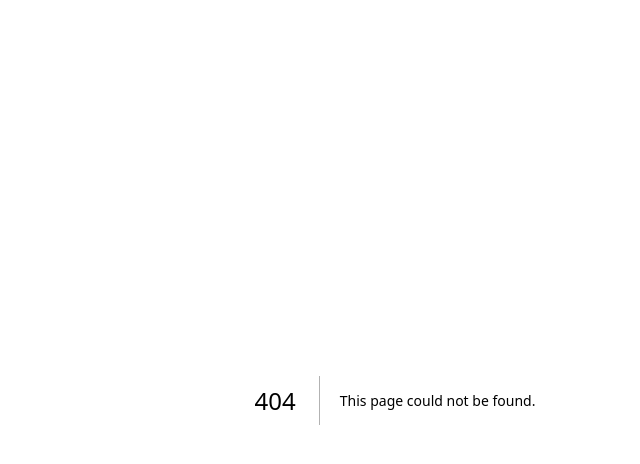
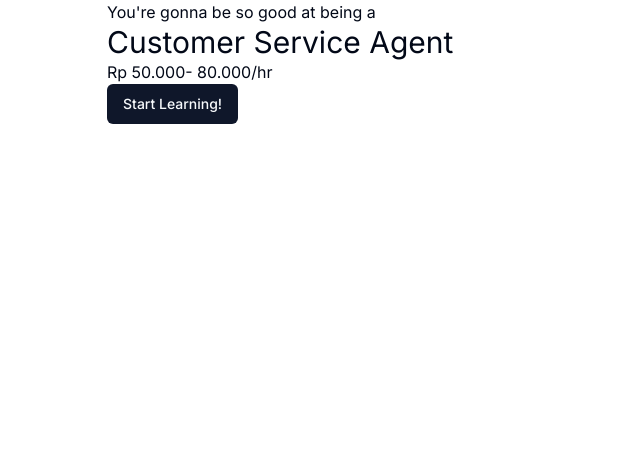
Before and after one commit to christojeffrey/levelup, a Next.js app: page /recommendation in a window 1280 px wide. Before the commit this address had no page. Shown: the top 464 px of the page, without its empty margins (245-885 px from the left). Built offline with nearby package versions, Linux system fonts and the light colour scheme.

Commit message:
feat: add loading on onboarding

```diff
--- a/src/app/globals.css
+++ b/src/app/globals.css
@@ -71,3 +71,26 @@
 html.sr .load-hidden {
   visibility: hidden;
 }
+
+.loader-dot {
+  width: 60px;
+  aspect-ratio: 2;
+  --_g: no-repeat radial-gradient(circle closest-side, #000 90%, #0000);
+  background: var(--_g) 0% 50%, var(--_g) 50% 50%, var(--_g) 100% 50%;
+  background-size: calc(100% / 3) 50%;
+  animation: l3 1s infinite linear;
+}
+@keyframes l3 {
+  20% {
+    background-position: 0% 0%, 50% 50%, 100% 50%;
+  }
+  40% {
+    background-position: 0% 100%, 50% 0%, 100% 50%;
+  }
+  60% {
+    background-position: 0% 50%, 50% 100%, 100% 0%;
+  }
+  80% {
+    background-position: 0% 50%, 50% 50%, 100% 100%;
+  }
+}
--- a/src/app/onboarding/page.tsx
+++ b/src/app/onboarding/page.tsx
@@ -3,6 +3,8 @@ import { Button } from "@/components/ui/button";
 import { useEffect, useState } from "react";
 import { Progress } from "@/components/ui/progress";
 import Combobox from "@/components/ui/combobox";
+import { useRouter } from "next/navigation";
+import { RevealWrapper } from "next-reveal";
 const onBoardingQuestions = [
   {
     details: {
@@ -24,13 +26,32 @@ const onBoardingQuestions = [
   { details: { question: "What's your current salary?" }, component: Input },
 ];
 export default function OnBoarding() {
+  const router = useRouter();
   const [questionIndex, setQuestionIndex] = useState(0);
   const question = onBoardingQuestions[questionIndex];
 
+  const [isLoading, setIsLoading] = useState(false);
+
+  if (isLoading) {
+    return (
+      <RevealWrapper className="load-hidden h-screen bg-white flex flex-col justify-center items-center">
+        <div className="loader-dot"></div>
+        <div>finding the best occupation suited for you</div>
+      </RevealWrapper>
+    );
+  }
   return (
     <div className="min-h-screen mx-auto flex flex-col justify-between bg-[#FCFAEE]">
       <question.component
         onDone={() => {
+          if (questionIndex === onBoardingQuestions.length - 1) {
+            setIsLoading(true);
+            setTimeout(() => {
+              // redirect to /recomendatation
+              router.push("/recommendation");
+            }, 3000);
+            return;
+          }
           setQuestionIndex(questionIndex + 1);
         }}
       />
--- /dev/null
+++ b/src/app/recommendation/page.tsx
@@ -0,0 +1,17 @@
+import { Button } from "@/components/ui/button";
+
+export default function Recommendation() {
+  return (
+    <>
+      {/* title */}
+      <div>You're gonna be so good at being a</div>
+      <div className="text-3xl">Customer Service Agent</div>
+      {/* salary */}
+      <div>Rp 50.000- 80.000/hr</div>
+      {/* image */}
+      <div></div>
+      {/* button */}
+      <Button>Start Learning!</Button>
+    </>
+  );
+}
--- a/tailwind.config.ts
+++ b/tailwind.config.ts
@@ -1,13 +1,10 @@
-import type { Config } from "tailwindcss"
+import type { Config } from "tailwindcss";
 
 const config = {
+  // custom add safelist
+  safelist: ["bg-[#809B5E]", "bg-[#60AA70]"],
   darkMode: ["class"],
-  content: [
-    './pages/**/*.{ts,tsx}',
-    './components/**/*.{ts,tsx}',
-    './app/**/*.{ts,tsx}',
-    './src/**/*.{ts,tsx}',
-	],
+  content: ["./pages/**/*.{ts,tsx}", "./components/**/*.{ts,tsx}", "./app/**/*.{ts,tsx}", "./src/**/*.{ts,tsx}"],
   prefix: "",
   theme: {
     container: {
@@ -75,6 +72,6 @@ const config = {
     },
   },
   plugins: [require("tailwindcss-animate")],
-} satisfies Config
+} satisfies Config;
 
-export default config
+export default config;
```
